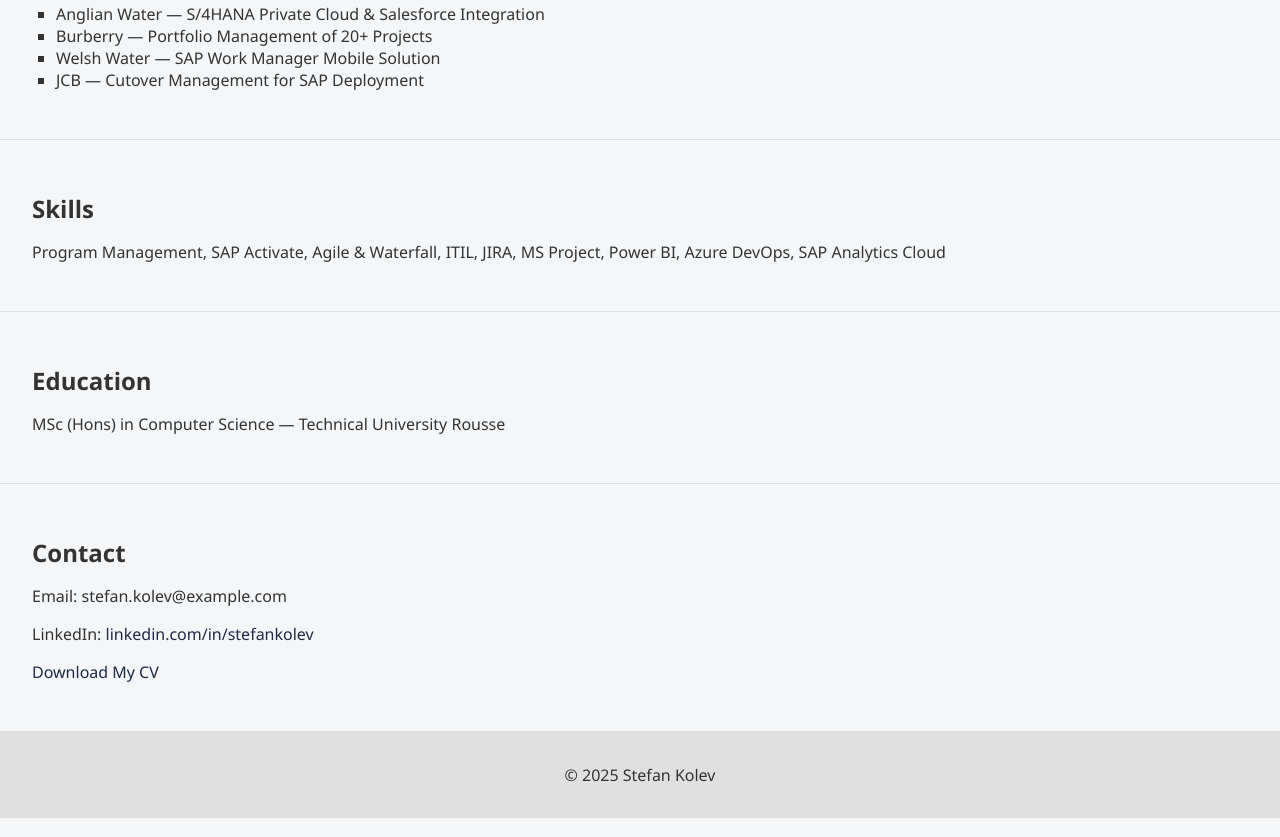
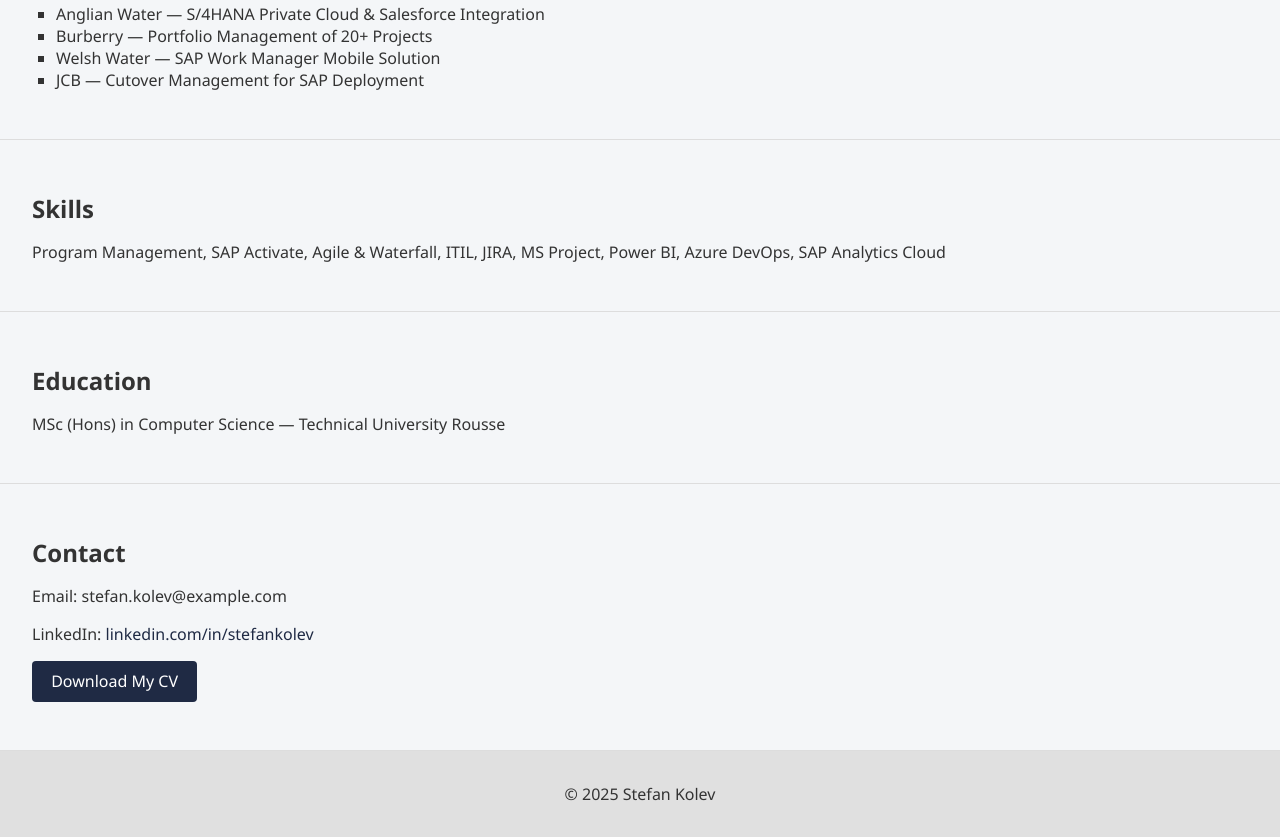
Before and after one commit to skolev70/stefan-kolev-web, a plain HTML site: page index.html in a window 1280 px wide. Shown: the part 734-1571 px from the top of the page. Drawn offline with Linux system fonts and the light colour scheme.

Commit message:
Update styles.css

```diff
--- a/styles.css
+++ b/styles.css
@@ -5,7 +5,19 @@ body {
   background-color: #f4f6f8;
   color: #333;
 }
+.btn {
+  display: inline-block;
+  padding: 0.6rem 1.2rem;
+  background-color: #1f2a44;
+  color: white;
+  border-radius: 4px;
+  text-decoration: none;
+  transition: background-color 0.3s ease;
+}
 
+.btn:hover {
+  background-color: #3a4a6b;
+}
 header {
   background-color: #1f2a44;
   color: white;
@@ -36,4 +48,5 @@ footer {
   text-align: center;
   padding: 1rem;
   background-color: #e0e0e0;
+
 }
```
